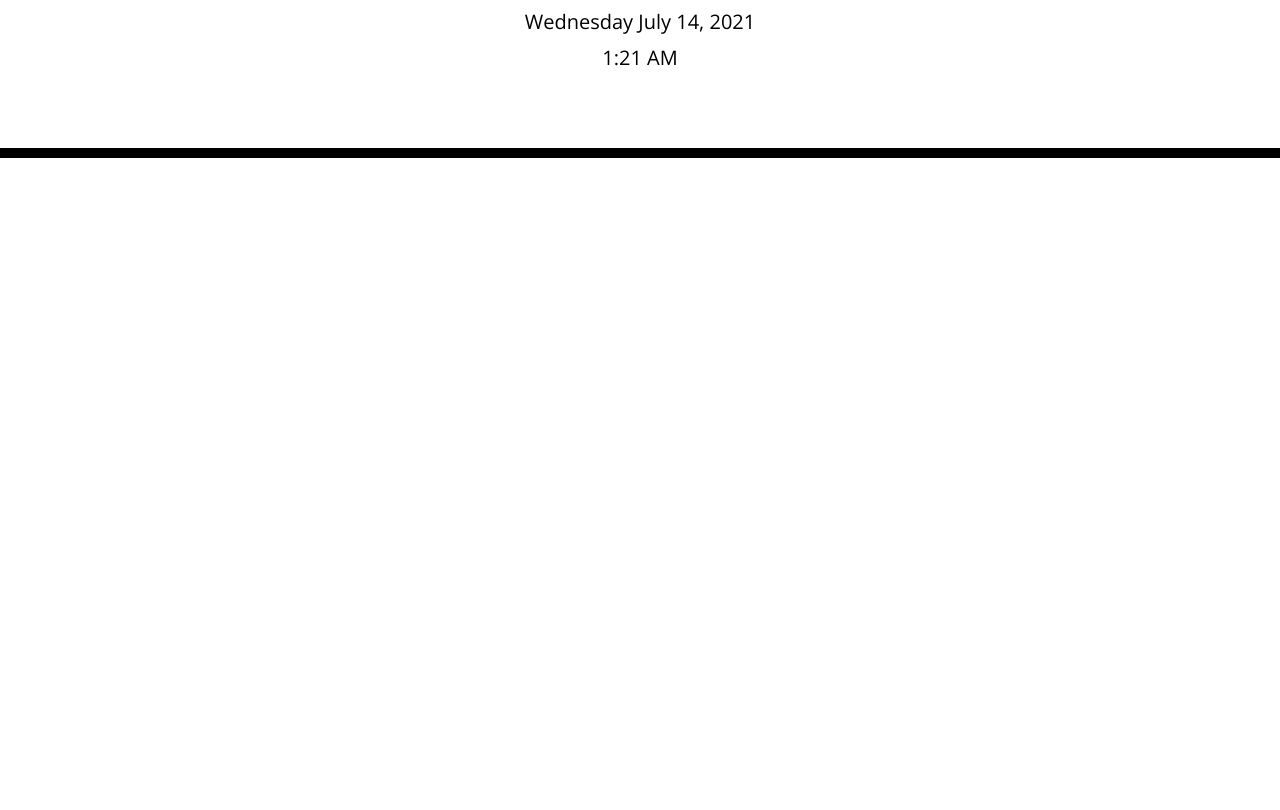
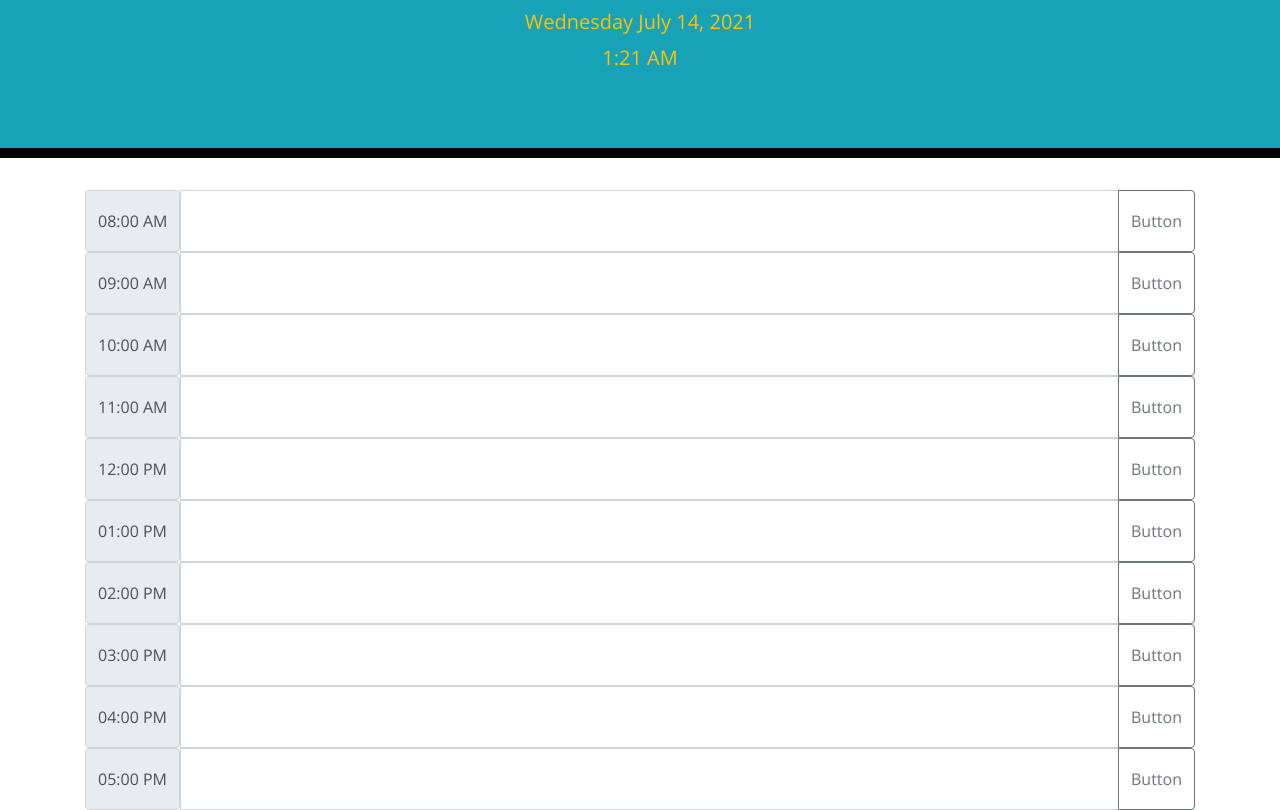
Before and after one commit to bvanburenwx/Third-Party-APIs, a plain HTML site: page index.html in a window 1280 px wide. Shown: the part 182-992 px from the top of the page. Before the commit the page ends 800 px from the top, so only its background shows below. Drawn offline with nearby package versions, Linux system fonts and the light colour scheme.

Commit message:
used bootstrap components to change the index.html file to include the timeslots and textareas, as well as buttons, also styled the jumbotron some with bootstrap, including changing the background color and text color to my liking

```diff
--- a/index.html
+++ b/index.html
@@ -23,14 +23,104 @@
   </head>
 
   <body>
-    <header class="jumbotron">
-      <h1 class="display-3">Work Day Scheduler</h1>
-      <p class="lead">A simple calendar app for scheduling your work day</p>
-      <p id="currentDay" class="lead"></p>
-      <p id="currentTime" class="lead"></p>
+    <header class="jumbotron bg-info">
+      <h1 class="display-3 text-warning">Work Day Scheduler</h1>
+      <p class="lead text-warning">A simple calendar app for scheduling your work day</p>
+      <p id="currentDay" class="lead text-warning"></p>
+      <p id="currentTime" class="lead text-warning"></p>
     </header>
     <div class="container">
       <!-- Timeblocks go here -->
+
+      <!-- 8AM -->
+      <div class="input-group">
+        <span class="input-group-text">08:00 AM</span>
+        <textarea class="form-control" aria-label="With textarea"></textarea>
+        <div class="input-group-append">
+          <button class="btn btn-outline-secondary" type="button" id="button-addon2">Button</button>
+        </div>
+      </div>
+
+      <!-- 9AM -->
+      <div class="input-group input-group-large">
+        <span class="input-group-text">09:00 AM</span>
+        <textarea class="form-control" aria-label="With textarea"></textarea>
+        <div class="input-group-append">
+          <button class="btn btn-outline-secondary" type="button" id="button-addon2">Button</button>
+        </div>
+      </div>
+
+      <!-- 10AM -->
+      <div class="input-group">
+        <span class="input-group-text">10:00 AM</span>
+        <textarea class="form-control" aria-label="With textarea"></textarea>
+        <div class="input-group-append">
+          <button class="btn btn-outline-secondary" type="button" id="button-addon2">Button</button>
+        </div>
+      </div>
+
+      <!-- 11AM -->
+      <div class="input-group">
+        <span class="input-group-text">11:00 AM</span>
+        <textarea class="form-control" aria-label="With textarea"></textarea>
+        <div class="input-group-append">
+          <button class="btn btn-outline-secondary" type="button" id="button-addon2">Button</button>
+        </div>
+      </div>
+
+       <!-- 12PM -->
+       <div class="input-group">
+        <span class="input-group-text">12:00 PM</span>
+        <textarea class="form-control" aria-label="With textarea"></textarea>
+        <div class="input-group-append">
+          <button class="btn btn-outline-secondary" type="button" id="button-addon2">Button</button>
+        </div>
+      </div>
+
+       <!-- 1PM -->
+       <div class="input-group">
+        <span class="input-group-text">01:00 PM</span>
+        <textarea class="form-control" aria-label="With textarea"></textarea>
+        <div class="input-group-append">
+          <button class="btn btn-outline-secondary" type="button" id="button-addon2">Button</button>
+        </div>
+      </div>
+
+       <!-- 2PM -->
+       <div class="input-group">
+        <span class="input-group-text">02:00 PM</span>
+        <textarea class="form-control" aria-label="With textarea"></textarea>
+        <div class="input-group-append">
+          <button class="btn btn-outline-secondary" type="button" id="button-addon2">Button</button>
+        </div>
+      </div>
+
+       <!-- 3PM -->
+       <div class="input-group">
+        <span class="input-group-text">03:00 PM</span>
+        <textarea class="form-control" aria-label="With textarea"></textarea>
+        <div class="input-group-append">
+          <button class="btn btn-outline-secondary" type="button" id="button-addon2">Button</button>
+        </div>
+      </div>
+
+       <!-- 4PM -->
+       <div class="input-group">
+        <span class="input-group-text">04:00 PM</span>
+        <textarea class="form-control" aria-label="With textarea"></textarea>
+        <div class="input-group-append">
+          <button class="btn btn-outline-secondary" type="button" id="button-addon2">Button</button>
+        </div>
+      </div>
+
+       <!-- 5PM -->
+       <div class="input-group">
+        <span class="input-group-text">05:00 PM</span>
+        <textarea class="form-control" aria-label="With textarea"></textarea>
+        <div class="input-group-append">
+          <button class="btn btn-outline-secondary" type="button" id="button-addon2">Button</button>
+        </div>
+      </div>
     </div>
 
     <script src="https://cdnjs.cloudflare.com/ajax/libs/jquery/3.2.1/jquery.min.js"></script>
```
